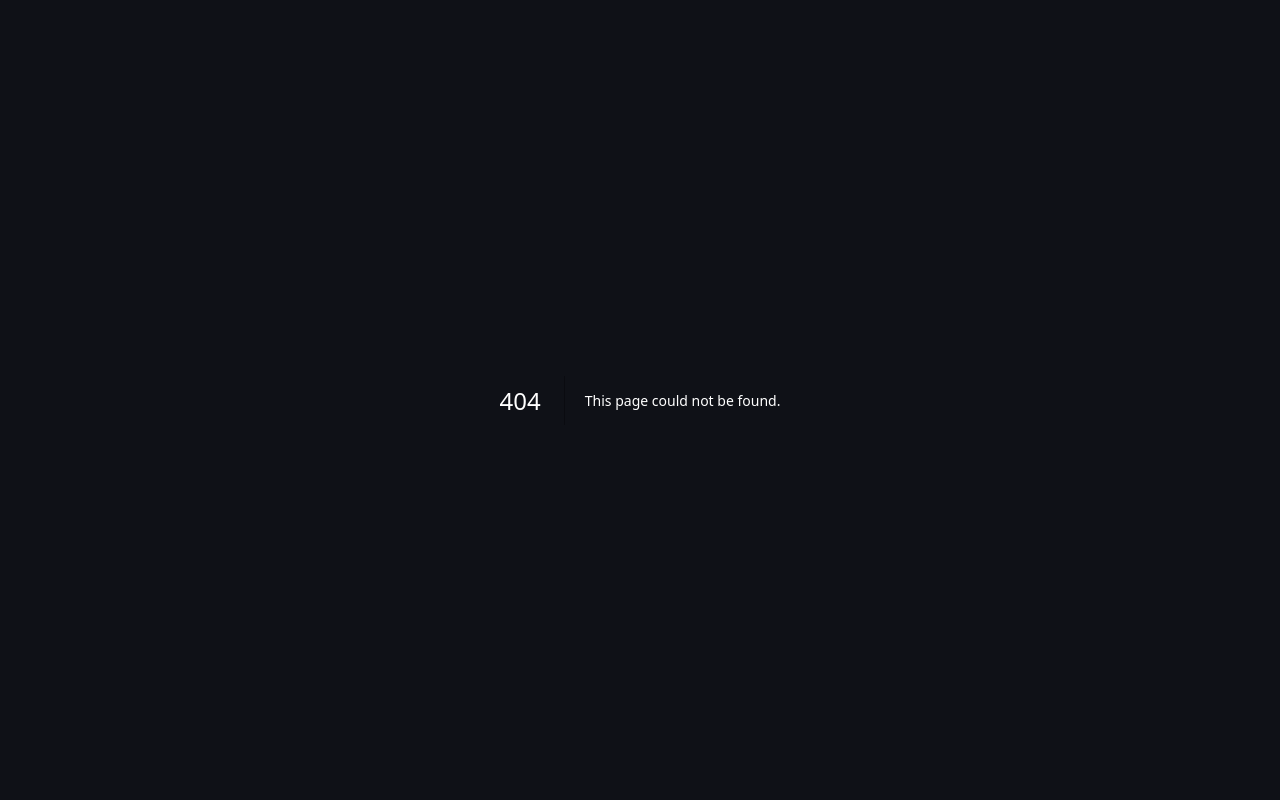
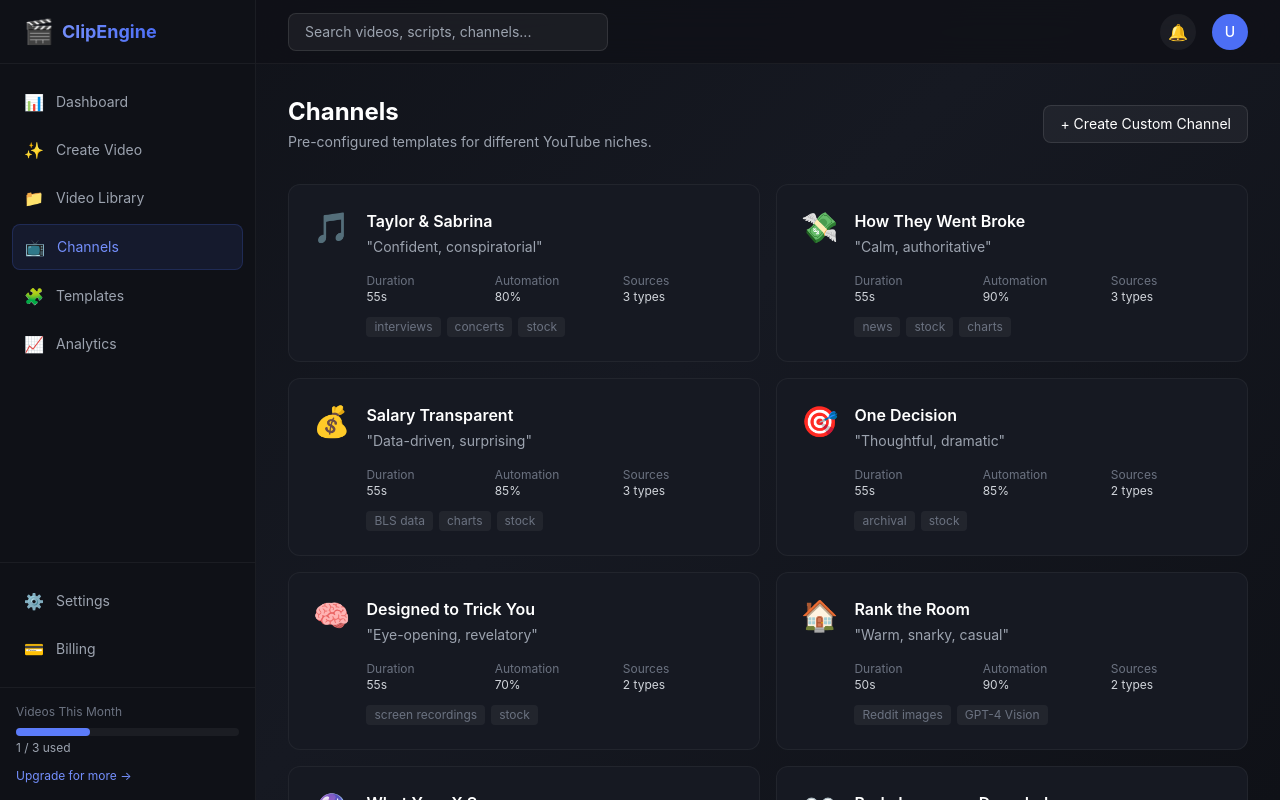
Before and after one commit to bhavyahimself/video_pipeline, a Next.js app in the folder frontend/: page /channels in a window 1280 px wide. Before the commit this address had no page. Built offline with nearby package versions, Linux system fonts and the light colour scheme.

Commit message:
Add pipeline files: frontend/src/app/(dashboard)/channels

```diff
--- /dev/null
+++ b/frontend/src/app/(dashboard)/channels/page.tsx
@@ -0,0 +1,74 @@
+/**
+ * ClipEngine — Channels Page
+ */
+"use client";
+
+const SYSTEM_CHANNELS = [
+  { key: "taylor_sabrina", name: "Taylor & Sabrina", emoji: "🎵", tone: "Confident, conspiratorial", duration: 55, automation: "80%", sources: ["interviews", "concerts", "stock"] },
+  { key: "how_they_went_broke", name: "How They Went Broke", emoji: "💸", tone: "Calm, authoritative", duration: 55, automation: "90%", sources: ["news", "stock", "charts"] },
+  { key: "salary_transparent", name: "Salary Transparent", emoji: "💰", tone: "Data-driven, surprising", duration: 55, automation: "85%", sources: ["BLS data", "charts", "stock"] },
+  { key: "one_decision", name: "One Decision", emoji: "🎯", tone: "Thoughtful, dramatic", duration: 55, automation: "85%", sources: ["archival", "stock"] },
+  { key: "designed_to_trick_you", name: "Designed to Trick You", emoji: "🧠", tone: "Eye-opening, revelatory", duration: 55, automation: "70%", sources: ["screen recordings", "stock"] },
+  { key: "rank_the_room", name: "Rank the Room", emoji: "🏠", tone: "Warm, snarky, casual", duration: 50, automation: "90%", sources: ["Reddit images", "GPT-4 Vision"] },
+  { key: "what_your_x_says", name: "What Your X Says", emoji: "🔮", tone: "Energetic, playful", duration: 45, automation: "95%", sources: ["AI generated", "stock"] },
+  { key: "body_language_decoded", name: "Body Language Decoded", emoji: "👀", tone: "Analytical, observant", duration: 55, automation: "60%", sources: ["press clips", "interviews"] },
+  { key: "exposed_by_algorithm", name: "Exposed by Algorithm", emoji: "🔓", tone: "Intense, investigative", duration: 55, automation: "75%", sources: ["court docs", "news"] },
+  { key: "last_24_hours", name: "The Last 24 Hours", emoji: "⏰", tone: "Somber, cinematic", duration: 60, automation: "65%", sources: ["archival", "Internet Archive"] },
+  { key: "why_this_place_failed", name: "Why This Place Failed", emoji: "🏚️", tone: "Nostalgic, melancholic", duration: 55, automation: "85%", sources: ["Internet Archive", "stock"] },
+];
+
+export default function ChannelsPage() {
+  return (
+    <div className="animate-fade-in">
+      <div className="flex items-center justify-between mb-8">
+        <div>
+          <h1 className="text-2xl font-bold">Channels</h1>
+          <p className="text-gray-400 text-sm mt-1">Pre-configured templates for different YouTube niches.</p>
+        </div>
+        <button className="px-4 py-2 bg-white/5 border border-white/10 rounded-lg text-sm hover:bg-white/10 transition">
+          + Create Custom Channel
+        </button>
+      </div>
+
+      <div className="grid grid-cols-1 md:grid-cols-2 gap-4">
+        {SYSTEM_CHANNELS.map((ch) => (
+          <div
+            key={ch.key}
+            className="p-6 bg-surface-raised border border-white/5 rounded-xl hover:border-brand-600/20 transition"
+          >
+            <div className="flex items-start gap-4">
+              <span className="text-3xl">{ch.emoji}</span>
+              <div className="flex-1">
+                <h3 className="font-semibold">{ch.name}</h3>
+                <p className="text-sm text-gray-400 mt-1">"{ch.tone}"</p>
+
+                <div className="grid grid-cols-3 gap-4 mt-4 text-xs">
+                  <div>
+                    <span className="text-gray-500 block">Duration</span>
+                    <span className="text-gray-300">{ch.duration}s</span>
+                  </div>
+                  <div>
+                    <span className="text-gray-500 block">Automation</span>
+                    <span className="text-gray-300">{ch.automation}</span>
+                  </div>
+                  <div>
+                    <span className="text-gray-500 block">Sources</span>
+                    <span className="text-gray-300">{ch.sources.length} types</span>
+                  </div>
+                </div>
+
+                <div className="flex flex-wrap gap-1.5 mt-3">
+                  {ch.sources.map((s) => (
+                    <span key={s} className="px-2 py-0.5 bg-white/5 rounded text-xs text-gray-500">
+                      {s}
+                    </span>
+                  ))}
+                </div>
+              </div>
+            </div>
+          </div>
+        ))}
+      </div>
+    </div>
+  );
+}
```
